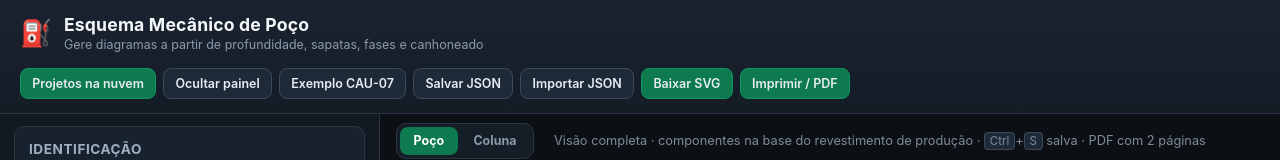
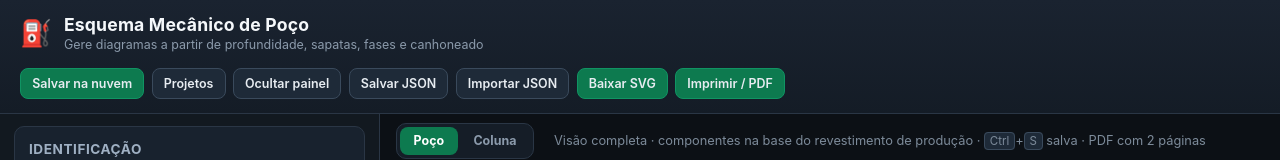
Before and after one commit to guibellir/esquema-mecanico-poco, a React (Vite) app: page / in a window 1280 px wide. Shown: the top 160 px of the page. Built offline with nearby package versions, Linux system fonts and the light colour scheme; no server answers.

Commit message:
Add header Salvar na nuvem button and remove CAU-07 example
Quick cloud save next to other actions; open library if not logged in.

```diff
--- a/src/App.tsx
+++ b/src/App.tsx
@@ -11,6 +11,12 @@ import {
   saveProjectLocal,
   saveProjectToDisk,
 } from './utils/storage';
+import {
+  createProject,
+  getToken,
+  isCloudConfigured,
+  updateProject,
+} from './utils/cloudApi';
 import { svgElementToPngDataUrl } from './utils/svgToPng';
 import './App.css';
 
@@ -39,6 +45,8 @@ function App() {
   const [mobileStep, setMobileStep] = useState<MobileStep>('params');
   const [moreOpen, setMoreOpen] = useState(false);
   const [libraryOpen, setLibraryOpen] = useState(false);
+  const [cloudProjectId, setCloudProjectId] = useState<string | null>(null);
+  const [cloudSaving, setCloudSaving] = useState(false);
   const openFileRef = useRef<HTMLInputElement>(null);
 
   useEffect(() => {
@@ -68,20 +76,50 @@ function App() {
     if (result.method === 'picker') {
       flashSave(`Salvo no disco: ${result.name}`);
     } else {
-      flashSave(`Arquivo baixado: ${result.name} (use Abrir projeto para reabrir)`);
+      flashSave(`Arquivo baixado: ${result.name}`);
     }
   }, [data, flashSave]);
+
+  const handleSaveToCloud = useCallback(async () => {
+    if (!isCloudConfigured()) {
+      flashSave('API da nuvem não configurada');
+      return;
+    }
+    if (!getToken()) {
+      setLibraryOpen(true);
+      flashSave('Faça login para salvar na nuvem');
+      return;
+    }
+    setCloudSaving(true);
+    try {
+      const name = data.wellName?.trim() || 'Projeto sem nome';
+      if (cloudProjectId) {
+        await updateProject(cloudProjectId, name, data);
+        flashSave('Projeto atualizado na nuvem');
+      } else {
+        const p = await createProject(name, data);
+        setCloudProjectId(p.id);
+        flashSave('Projeto salvo na nuvem');
+      }
+    } catch (e) {
+      flashSave(e instanceof Error ? e.message : 'Erro ao salvar na nuvem');
+    } finally {
+      setCloudSaving(false);
+    }
+  }, [cloudProjectId, data, flashSave]);
 
   useEffect(() => {
     const onKey = (e: KeyboardEvent) => {
       if ((e.metaKey || e.ctrlKey) && e.key.toLowerCase() === 's') {
         e.preventDefault();
-        void handleSaveToDisk();
+        // Preferência: nuvem se logado; senão JSON no disco
+        if (getToken() && isCloudConfigured()) void handleSaveToCloud();
+        else void handleSaveToDisk();
       }
     };
     window.addEventListener('keydown', onKey);
     return () => window.removeEventListener('keydown', onKey);
-  }, [handleSaveToDisk]);
+  }, [handleSaveToCloud, handleSaveToDisk]);
 
   const handleExportSvg = () => {
     const sel =
@@ -323,16 +361,25 @@ function App() {
           <button
             type="button"
             className="btn-primary"
+            onClick={() => void handleSaveToCloud()}
+            disabled={cloudSaving}
+            title="Salva o poço atual no servidor (VPS)"
+          >
+            {cloudSaving
+              ? 'Salvando…'
+              : cloudProjectId
+                ? 'Atualizar na nuvem'
+                : 'Salvar na nuvem'}
+          </button>
+          <button
+            type="button"
             onClick={() => setLibraryOpen(true)}
             title="Biblioteca de esquemas na nuvem"
           >
-            Projetos na nuvem
+            Projetos
           </button>
           <button type="button" onClick={() => setPanelOpen((v) => !v)}>
             {panelOpen ? 'Ocultar painel' : 'Mostrar painel'}
-          </button>
-          <button type="button" onClick={() => setData(defaultWell)}>
-            Exemplo CAU-07
           </button>
           <button
             type="button"
@@ -375,12 +422,22 @@ function App() {
           <button
             type="button"
             className="btn-primary"
+            disabled={cloudSaving}
+            onClick={() => {
+              setMoreOpen(false);
+              void handleSaveToCloud();
+            }}
+          >
+            {cloudSaving ? '…' : 'Salvar'}
+          </button>
+          <button
+            type="button"
             onClick={() => {
               setMoreOpen(false);
               setLibraryOpen(true);
             }}
           >
-            Nuvem
+            Projetos
           </button>
           <button
             type="button"
@@ -398,11 +455,11 @@ function App() {
           <button
             type="button"
             onClick={() => {
-              setData(defaultWell);
               setMoreOpen(false);
+              void handleSaveToCloud();
             }}
           >
-            Exemplo CAU-07
+            Salvar na nuvem
           </button>
           <button
             type="button"
@@ -411,7 +468,7 @@ function App() {
               setLibraryOpen(true);
             }}
           >
-            Projetos na nuvem
+            Biblioteca de projetos
           </button>
           <button
             type="button"
@@ -596,6 +653,8 @@ function App() {
         open={libraryOpen}
         onClose={() => setLibraryOpen(false)}
         data={data}
+        currentId={cloudProjectId}
+        onCurrentIdChange={setCloudProjectId}
         onLoadProject={(well) => {
           setData(well);
           saveProjectLocal(well);
--- a/src/components/CloudPanel.tsx
+++ b/src/components/CloudPanel.tsx
@@ -21,6 +21,9 @@ type Props = {
   data: WellData;
   onLoadProject: (data: WellData) => void;
   onMessage: (msg: string) => void;
+  /** Projeto atualmente em edição na nuvem (controlado pelo App) */
+  currentId: string | null;
+  onCurrentIdChange: (id: string | null) => void;
 };
 
 export function CloudPanel({
@@ -29,6 +32,8 @@ export function CloudPanel({
   data,
   onLoadProject,
   onMessage,
+  currentId,
+  onCurrentIdChange,
 }: Props) {
   const configured = isCloudConfigured();
   const [user, setUser] = useState<CloudUser | null>(null);
@@ -37,7 +42,6 @@ export function CloudPanel({
   const [email, setEmail] = useState('');
   const [password, setPassword] = useState('');
   const [projects, setProjects] = useState<CloudProjectSummary[]>([]);
-  const [currentId, setCurrentId] = useState<string | null>(null);
   const [mode, setMode] = useState<'login' | 'register'>('login');
   const [query, setQuery] = useState('');
 
@@ -54,7 +58,7 @@ export function CloudPanel({
         setProjects(await listProjects());
       } else {
         setProjects([]);
-        setCurrentId(null);
+        onCurrentIdChange(null);
       }
     } catch (e) {
       onMessage(e instanceof Error ? e.message : 'Erro na nuvem');
@@ -117,7 +121,7 @@ export function CloudPanel({
         onMessage('Projeto atualizado na nuvem');
       } else {
         const p = await createProject(name, data);
-        setCurrentId(p.id);
+        onCurrentIdChange(p.id);
         onMessage('Projeto salvo na nuvem');
       }
       setProjects(await listProjects());
@@ -134,7 +138,7 @@ export function CloudPanel({
     try {
       const name = `${data.wellName?.trim() || 'Projeto'} (cópia)`;
       const p = await createProject(name, data);
-      setCurrentId(p.id);
+      onCurrentIdChange(p.id);
       setProjects(await listProjects());
       onMessage('Cópia salva na nuvem');
     } catch (e) {
@@ -149,7 +153,7 @@ export function CloudPanel({
     try {
       const p = await getProject(id);
       onLoadProject(p.data);
-      setCurrentId(p.id);
+      onCurrentIdChange(p.id);
       onMessage(`Aberto: ${p.name}`);
       onClose();
     } catch (e) {
@@ -164,7 +168,7 @@ export function CloudPanel({
     setBusy(true);
     try {
       await deleteProject(id);
-      if (currentId === id) setCurrentId(null);
+      if (currentId === id) onCurrentIdChange(null);
       setProjects(await listProjects());
       onMessage('Projeto apagado da nuvem');
     } catch (e) {
@@ -322,7 +326,7 @@ export function CloudPanel({
                     logout();
                     setUser(null);
                     setProjects([]);
-                    setCurrentId(null);
+                    onCurrentIdChange(null);
                     onMessage('Saiu da conta');
                   }}
                 >
```
